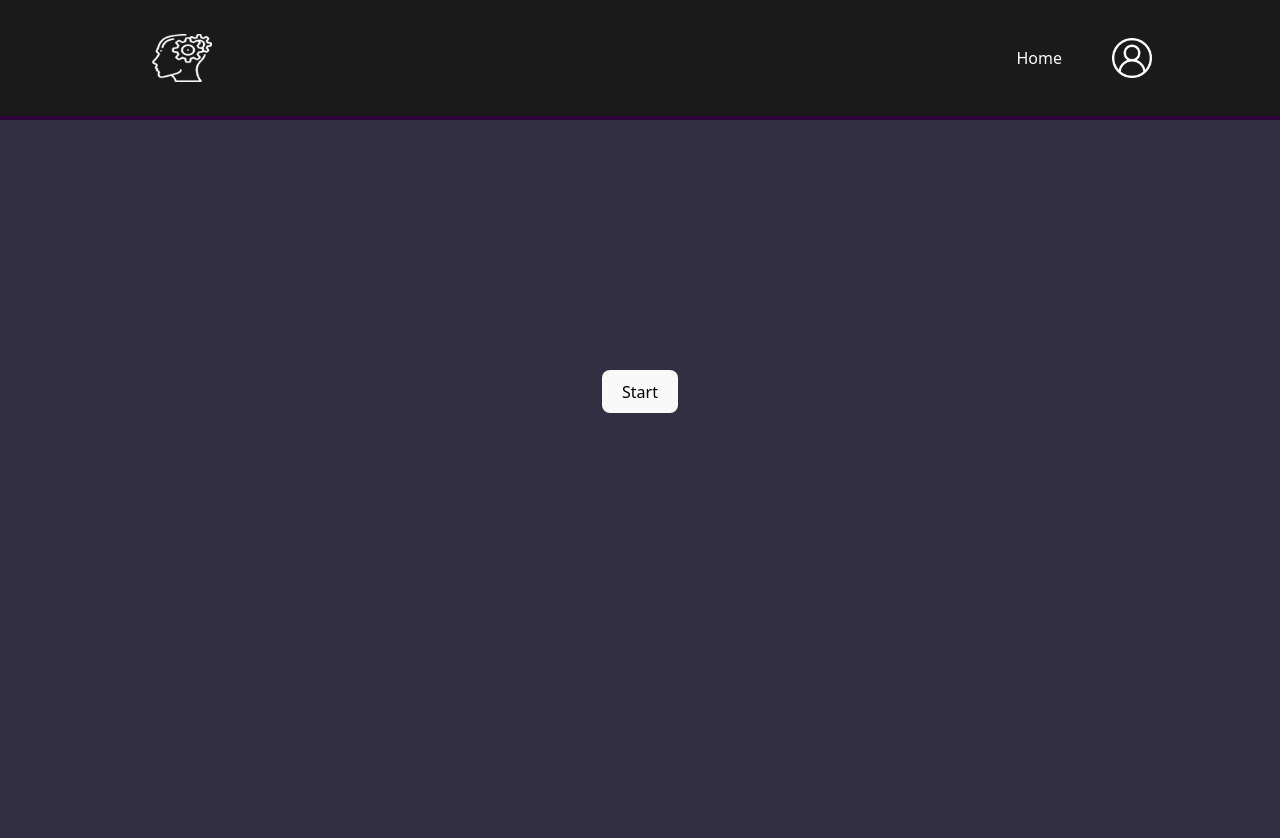
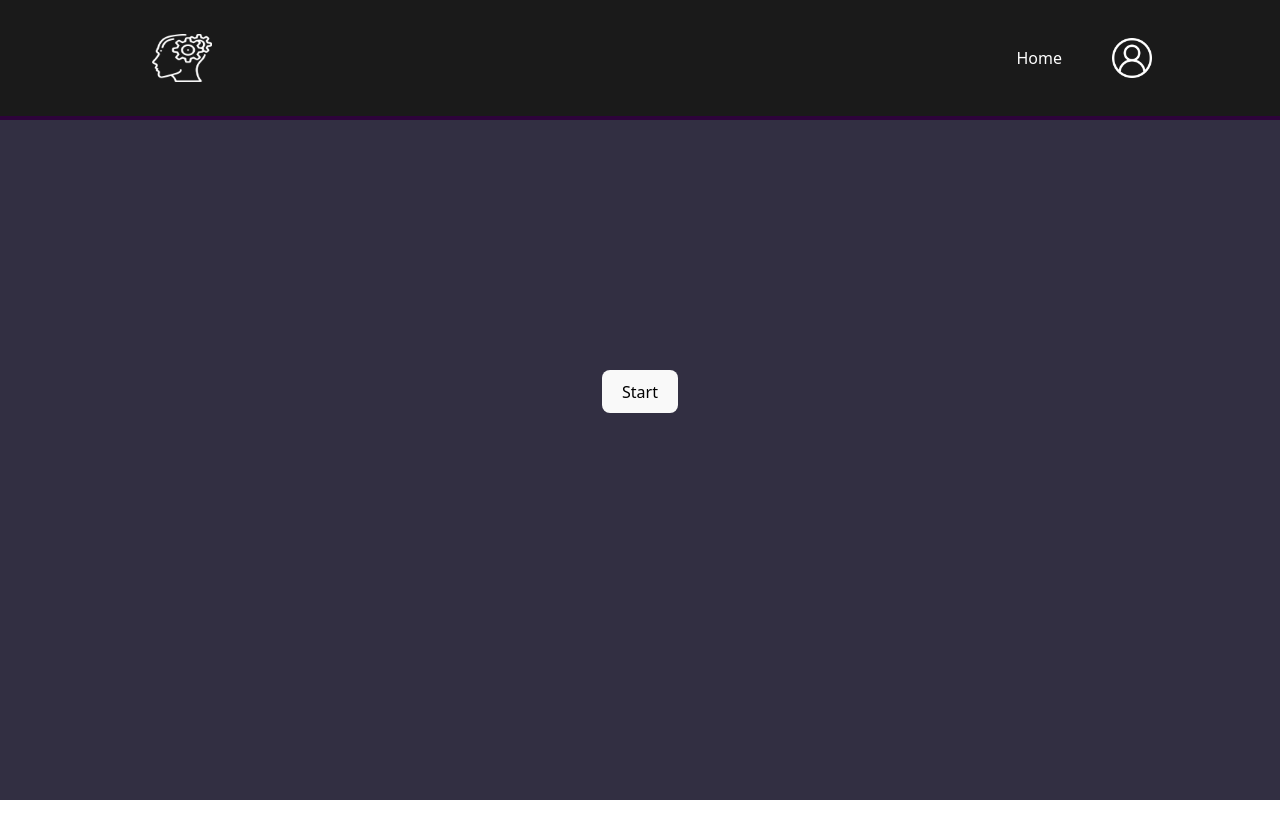
Before and after one commit to christopherjparrett/GerbBenchmark, a React (Vite) app in the folder frontend/: page /Color in a window 1280 px wide. Shown: the top 838 px of the page. After the commit the page ends 800 px from the top, so only its background shows below. Built offline with nearby package versions, Linux system fonts and the light colour scheme; sample sign-in values are in the browser's storage.

Commit message:
Update App.css

```diff
--- a/frontend/src/App.css
+++ b/frontend/src/App.css
@@ -45,6 +45,9 @@
 .stretch {
   min-height: 100vh;
   width: 100%;
+  display: flex;
+  flex-direction: column;
+  flex: 1;
   background-color: #322F42 !important;
   color: #FAFF81 !important;
 }
```
